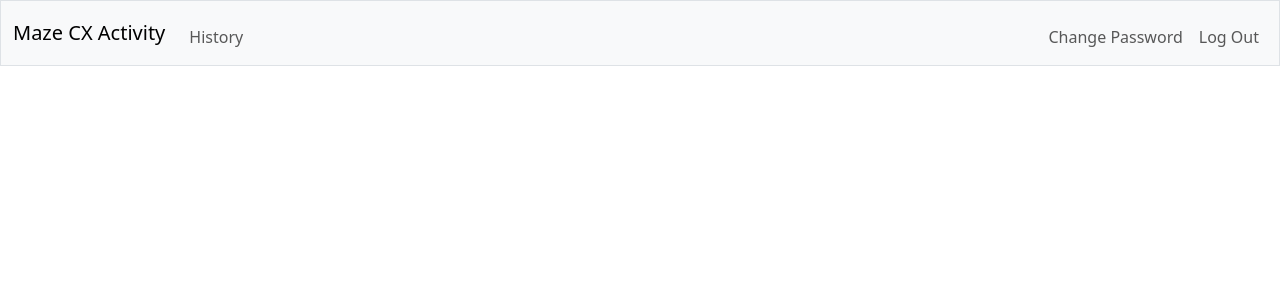
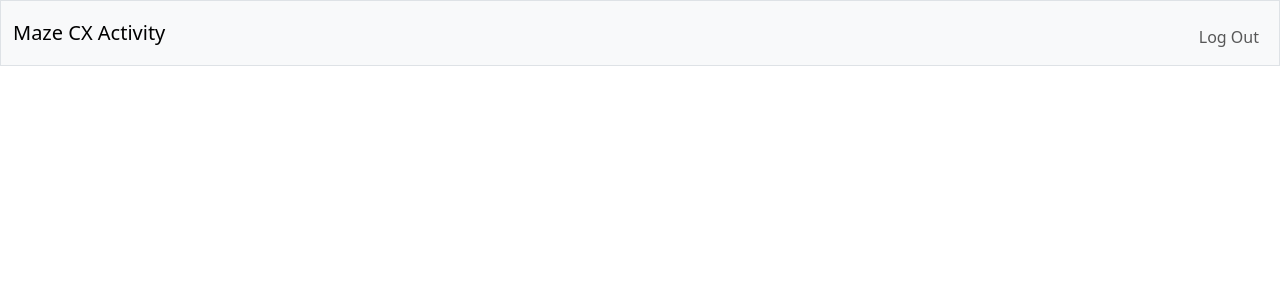
Before and after one commit to ernmin/maze, a Flask app: page / in a window 1280 px wide. Shown: the top 300 px of the page. Run offline with Flask 3, Linux system fonts and the light colour scheme; a user stored in the database is signed in; some libraries are stand-ins or nearby versions.

Commit message:
Remove History and Change Password Buttons

```diff
--- a/templates/layout.html
+++ b/templates/layout.html
@@ -28,11 +28,7 @@
                 </button>
                 <div class="collapse navbar-collapse" id="navbar">
                     {% if session["user_id"] %}
-                        <ul class="navbar-nav me-auto mt-2">
-                            <li class="nav-item"><a class="nav-link" href="/history">History</a></li>
-                        </ul>
                         <ul class="navbar-nav ms-auto mt-2">
-                            <li class="nav-item"><a class="nav-link" href="/change-password">Change Password</a></li>
                             <li class="nav-item"><a class="nav-link" href="/logout">Log Out</a></li>
                         </ul>
                     {% else %}
```
Also changed, not shown: maze.db, 2 other files.
